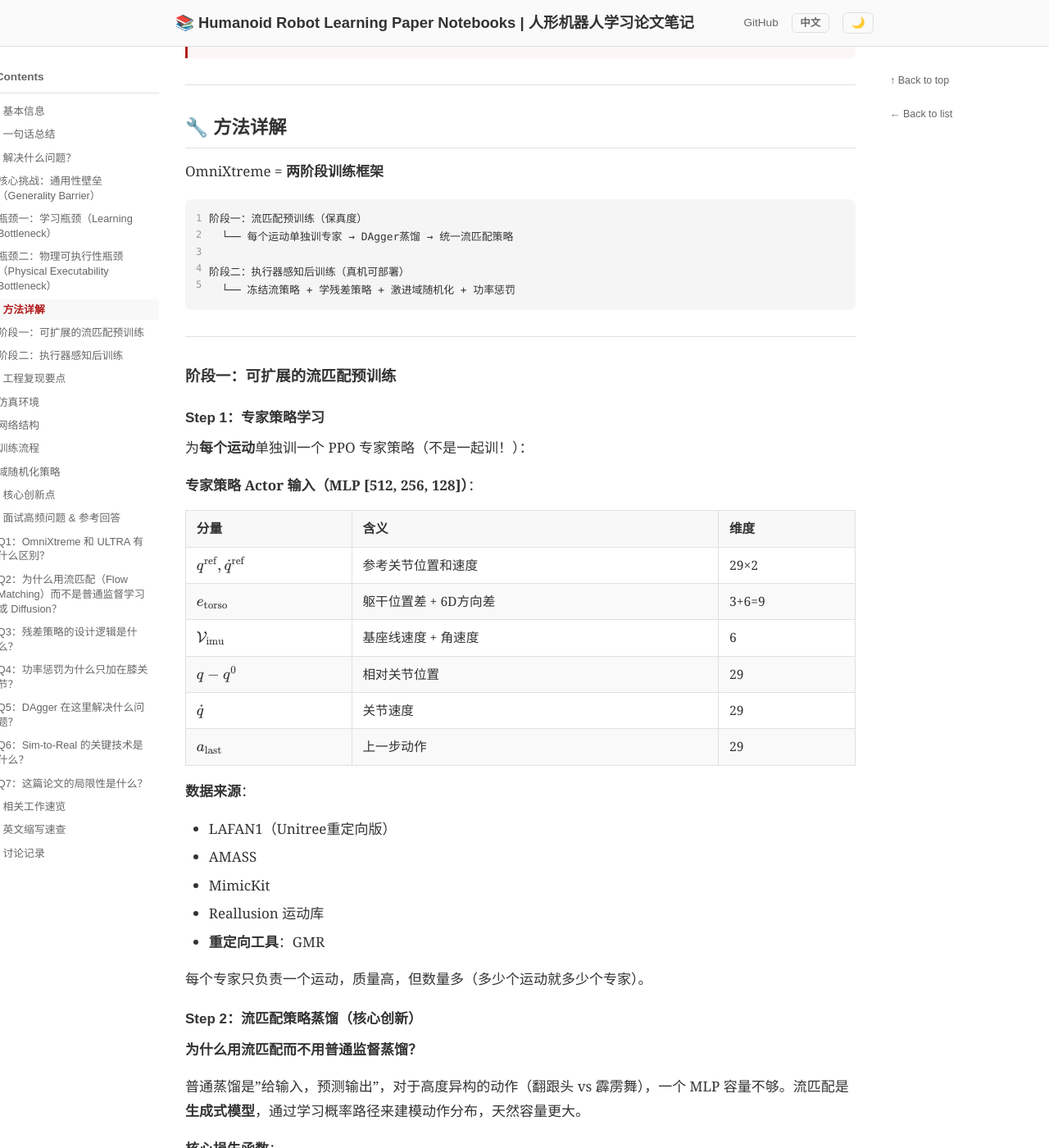
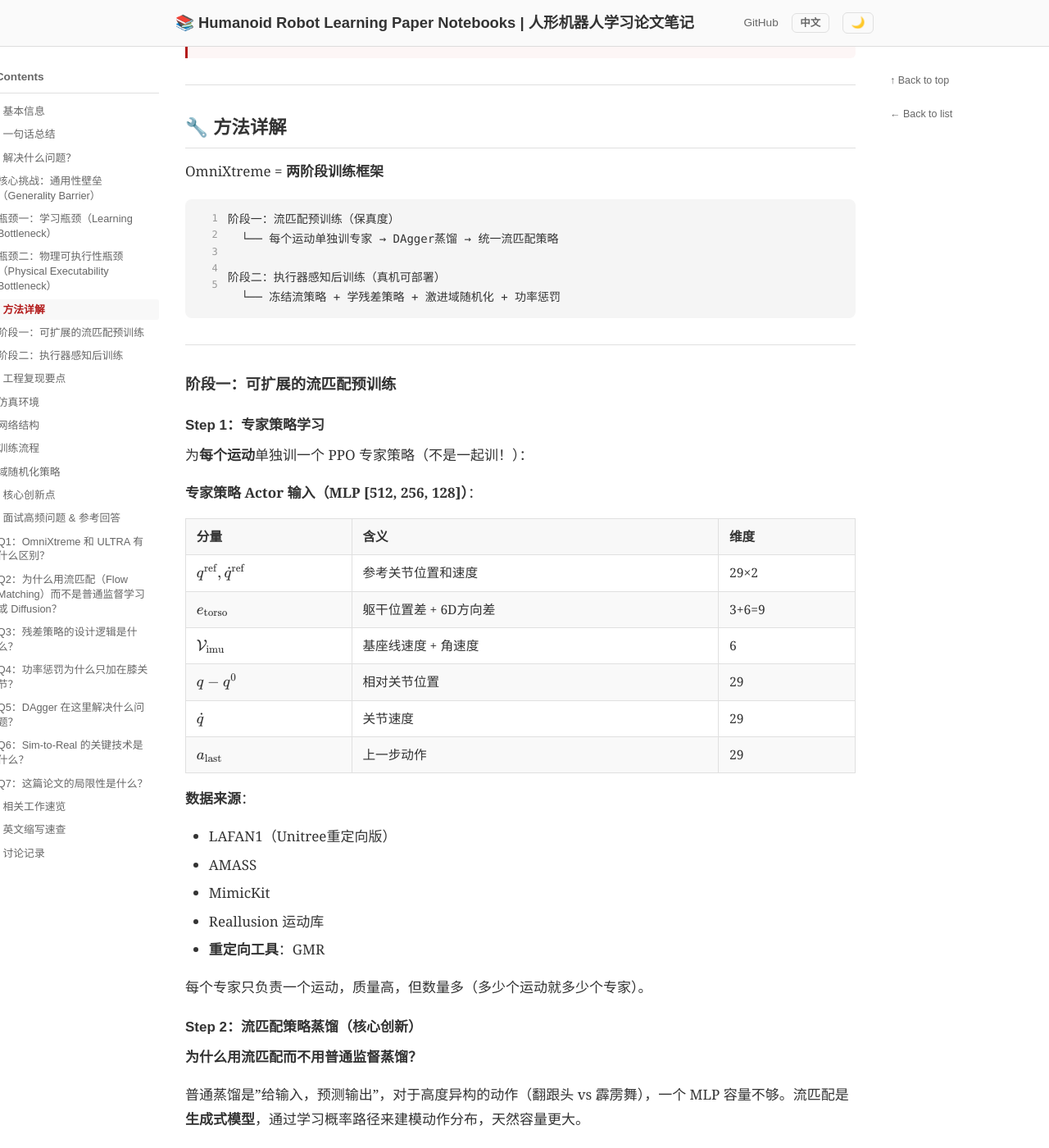
Before and after one commit to ImChong/Humanoid_Robot_Learning_Paper_Notebooks, a Jekyll site: the page built from papers/03_Loco-Manipulation_and_WBC/OmniXtreme_Breaking_the_Generality_Barrier_in_High-Dynamic_Humanoid_Control/OmniXtreme_Breaking_the_Generality_Barrier_in_High-Dynamic_Humanoid_Control.md, in a window 1280 px wide and 1400 px high, scrolled down 1814 px. Shown: the whole window at 82% size. Built offline with Jekyll 4.4.1, drawn with Linux system fonts in a browser that asks for light colours.

Commit message:
fix: 行号与代码对齐，代码不换行支持横向滚动

```diff
--- a/assets/css/style.css
+++ b/assets/css/style.css
@@ -732,33 +732,32 @@ body {
   width: 100%;
   background: #f5f5f5;
   border: 1px solid #e0e0e0;
-  border-collapse: collapse;
   border-radius: 8px;
   overflow: hidden;
   margin: 0;
+  border-collapse: collapse;
   table-layout: fixed;
 }
 
-/* Both cells blend into one box — no internal borders */
+/* Both cells: no internal borders, same vertical alignment */
 .paper-body .highlighter-rouge table.rouge-table td.rouge-gutter,
 .paper-body .highlighter-rouge table.rouge-table td.rouge-code {
   background: transparent !important;
   border: none !important;
-  padding: 0.75rem 0.75rem;
+  padding: 0 !important;
+  margin: 0 !important;
   vertical-align: top;
 }
 
-/* Line number column — narrow, right-aligned, muted */
+/* Line number column — fixed width, right-aligned, same line-height as code */
 .paper-body .highlighter-rouge table.rouge-table td.rouge-gutter {
-  width: 1px;
+  width: 3.2rem;
   white-space: nowrap;
   text-align: right;
-  color: #999;
-  font-size: 0.75rem;
-  font-family: 'SF Mono', Consolas, 'Liberation Mono', Menlo, monospace;
-  line-height: 1.7;
-  user-select: none;
-  padding-right: 0.5rem;
+  padding-right: 0.75rem !important;
+  padding-top: 0.75rem !important;
+  padding-bottom: 0.75rem !important;
+  vertical-align: top;
 }
 
 .paper-body .highlighter-rouge table.rouge-table td.rouge-gutter pre.lineno {
@@ -766,15 +765,21 @@ body {
   border: none !important;
   padding: 0 !important;
   margin: 0 !important;
-  font: inherit;
-  color: inherit;
-  text-align: right;
-  display: inline;
+  font: 0.75rem/1.7 'SF Mono', Consolas, 'Liberation Mono', Menlo, monospace !important;
+  color: #999 !important;
+  text-align: right !important;
+  display: block !important;
+  user-select: none;
 }
 
-/* Code column — fills the rest */
+/* Code column — fills remaining space */
 .paper-body .highlighter-rouge table.rouge-table td.rouge-code {
-  padding-left: 0.5rem;
+  padding-left: 0 !important;
+  padding-right: 0 !important;
+  padding-top: 0.75rem !important;
+  padding-bottom: 0.75rem !important;
+  overflow-x: auto;
+  -webkit-overflow-scrolling: touch;
 }
 
 .paper-body .highlighter-rouge table.rouge-table td.rouge-code pre {
@@ -782,10 +787,11 @@ body {
   border: none !important;
   padding: 0 !important;
   margin: 0 !important;
-  font: inherit;
-  overflow: visible;
-  white-space: pre-wrap;
-  word-break: normal;
+  font: 0.875rem/1.7 'SF Mono', Consolas, 'Liberation Mono', Menlo, monospace !important;
+  overflow-x: auto !important;
+  white-space: pre !important;
+  word-break: normal !important;
+  -webkit-overflow-scrolling: touch;
 }
 
 /* Dark mode — same single box, dark background */
@@ -794,8 +800,8 @@ body {
     background: #1e1e1e;
     border-color: #3c3c3c;
   }
-  .paper-body .highlighter-rouge table.rouge-table td.rouge-gutter {
-    color: #666;
+  .paper-body .highlighter-rouge table.rouge-table td.rouge-gutter pre.lineno {
+    color: #666 !important;
   }
 }
 
```
